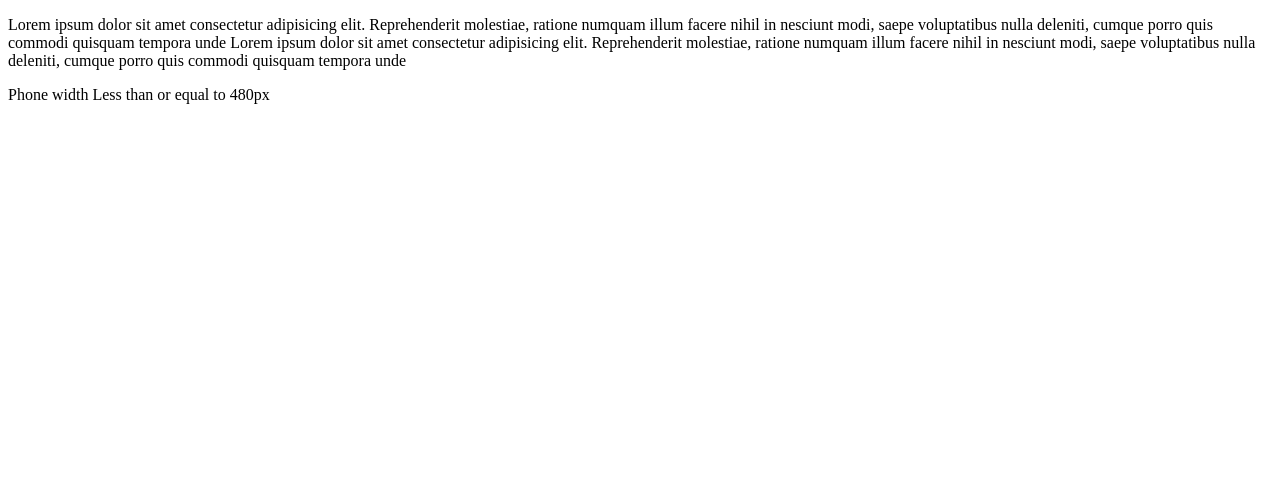
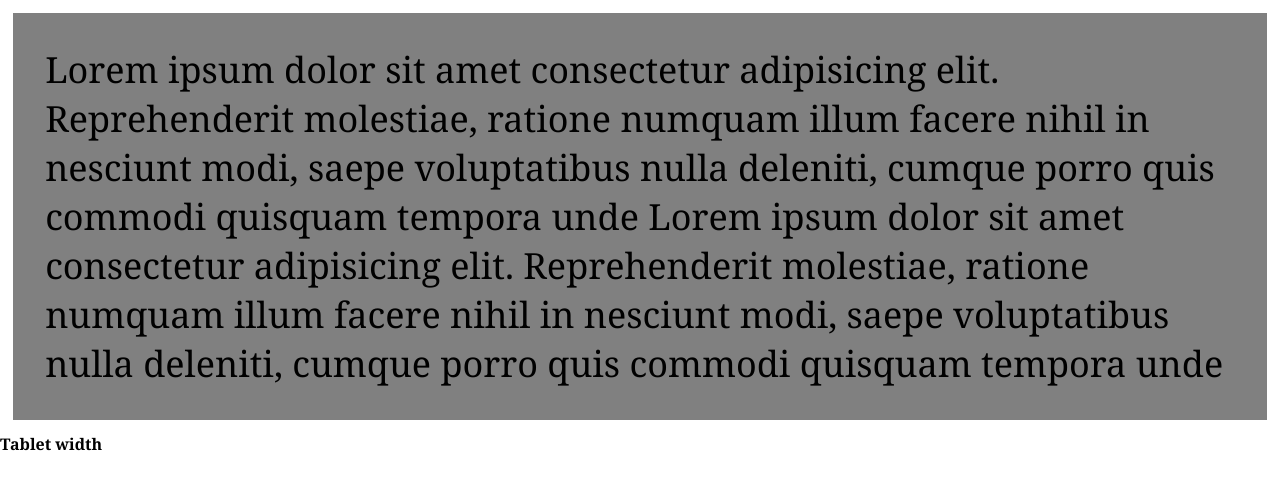
Before and after one commit to Haroon05/simplyResponsive, a plain HTML site: page index.html in a window 1280 px wide. Drawn offline with Linux system fonts and the light colour scheme.

Commit message:
added responsive css

```diff
--- a/index.html
+++ b/index.html
@@ -5,6 +5,7 @@
     <meta name="viewport" content="width=device-width, initial-scale=1.0">
     <meta http-equiv="X-UA-Compatible" content="ie=edge">
     <title>Simply Responsive</title>
+    <link rel="stylesheet" href="./style.css">
 </head>
 <body>
     <header>
@@ -12,13 +13,13 @@
             <p>
                 Lorem ipsum dolor sit amet consectetur adipisicing elit. Reprehenderit molestiae, ratione numquam illum facere nihil in nesciunt modi, saepe voluptatibus nulla deleniti, cumque porro quis commodi quisquam tempora unde Lorem ipsum dolor sit amet consectetur adipisicing elit. Reprehenderit molestiae, ratione numquam illum facere nihil in nesciunt modi, saepe voluptatibus nulla deleniti, cumque porro quis commodi quisquam tempora unde
         </main>
-        <footer>
+
+    </header>
+    <footer>
             <p id="phone">Phone width <span> </span>Less
             than or equal   to 480px</span></p>
-            <p id="tablet"></p>
-            <p id="desktop"></p>
+            <p id="tablet">Tablet width</p>
+            <p id="desktop">Desktop width width</p>
         </footer>
-    </header>
-
 </body>
 </html>
--- a/style.css
+++ b/style.css
@@ -0,0 +1,42 @@
+*{
+    margin: 0;
+    padding: 0;
+    vertical-align: top;
+    box-sizing: border-box;
+    font-family: Georgia, 'Times New Roman', Times, serif;
+
+}
+header{
+    width: 98%;
+    padding: 10px;
+    font-size: 150%;
+    background-color: gray;
+    margin: 1% auto;
+}
+main{
+    width: 98%;
+    padding: 10px;
+    background-color: gray;
+    margin: 1% auto;
+}
+footer{
+    width: 98%;
+}
+#tablet, #desktop{
+    display: none;
+    font-weight: bold;
+}
+@media only screen and (min-width: 481px){
+    main{
+        font-size: 150%;
+    }
+    #phone{
+        display: none;
+    }
+    #tablet{
+        display: block;
+    }
+}
+@media only screen and (min-width: 1024){
+
+}
```
